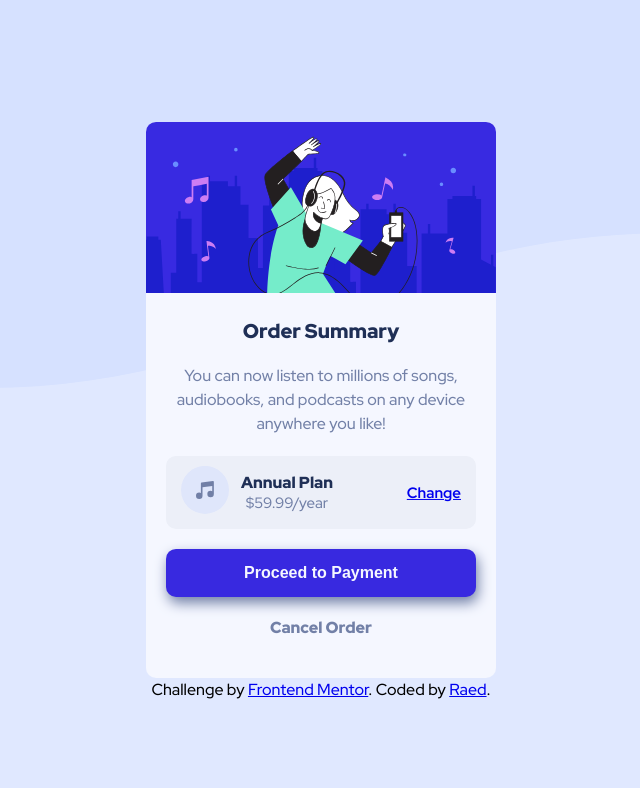
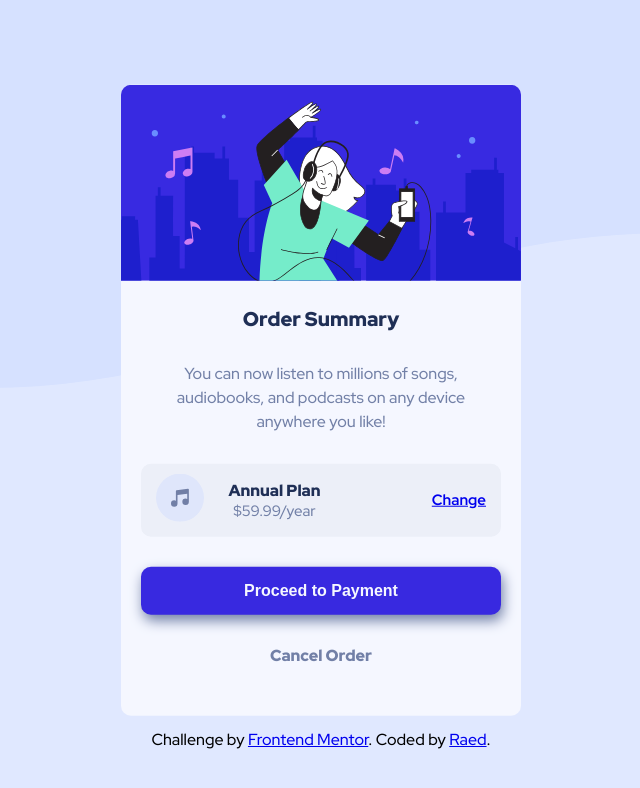
Before and after one commit to raed190/Order-summary-component, a plain HTML site: page index.html in a window 1280 px wide. Shown: the whole page, without its empty margins (319-959 px from the left). Drawn offline with Linux system fonts and the light colour scheme.

Commit message:
Update style.css

```diff
--- a/Css/style.css
+++ b/Css/style.css
@@ -53,7 +53,7 @@ body {
   font-size: 20px;
 }
 .card .content p {
-  margin: 20px auto;
+  margin: 30px auto;
   color: var(--Desaturated-blue);
   font-size: 16px;
   width: 275px;
@@ -66,7 +66,7 @@ body {
   display: flex;
   justify-content: space-between;
   align-items: center;
-  margin-bottom: 20px;
+  margin-bottom: 30px;
 }
 
 .card .content .plan .price span {
@@ -113,7 +113,7 @@ body {
   color: var(--Desaturated-blue);
   text-decoration: none;
   font-weight: 900;
-  margin: 20px 0;
+  margin: 30px 0;
   transition: 0.3s;
 }
 .order:hover {
@@ -122,11 +122,14 @@ body {
 
 .attribution {
   position: absolute;
-  bottom: 100px;
+  bottom: 50px;
 }
 @media (min-width: 375px) {
   .desktop {
     display: block;
+  }
+  .card {
+    width: 400px;
   }
   .card .content p {
     width: 300px;
```
